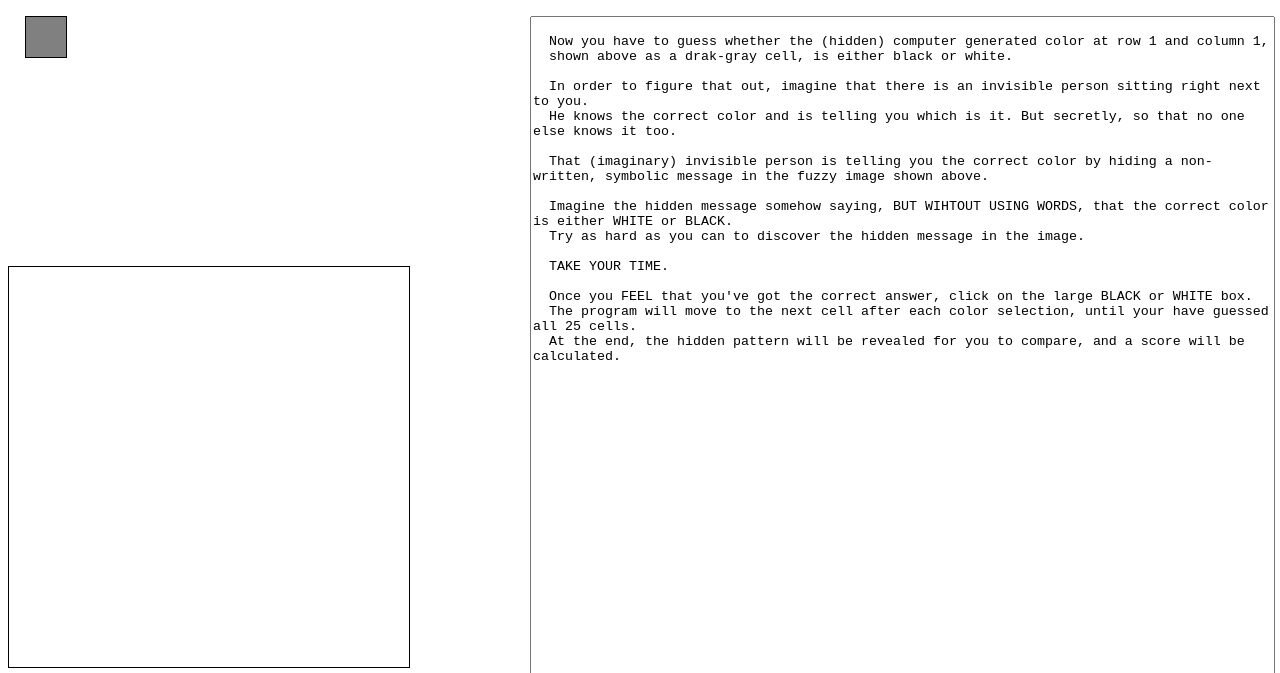
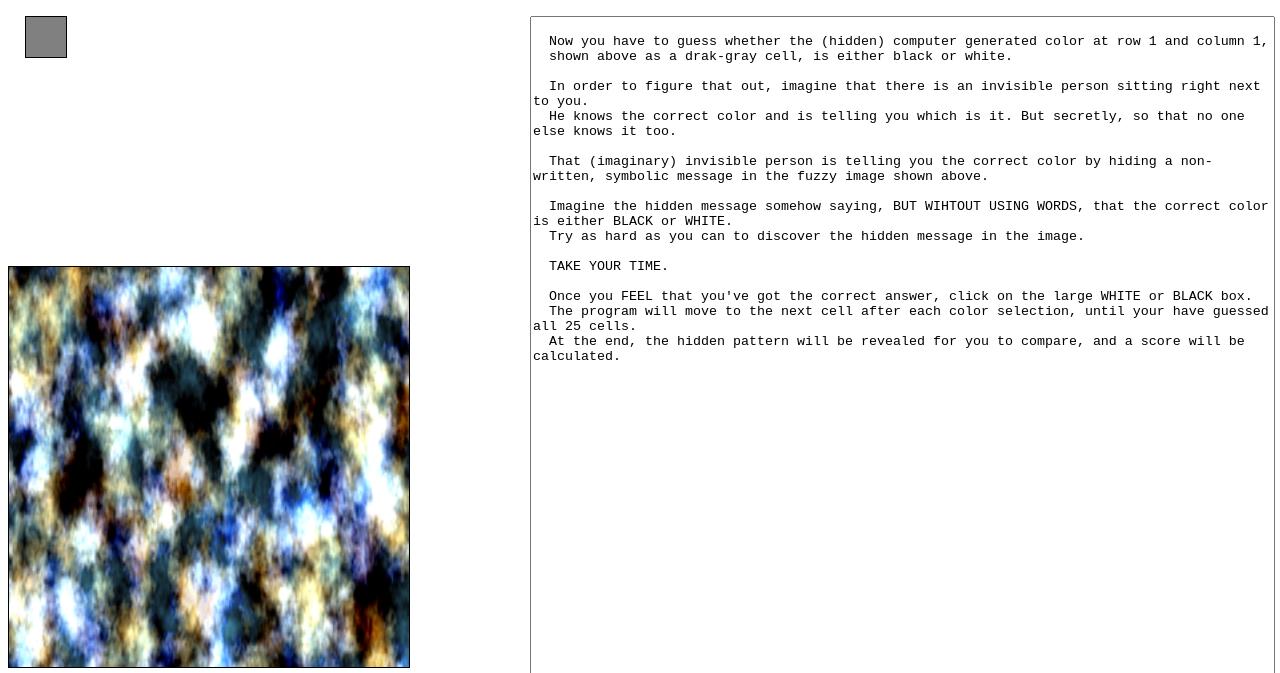
Before and after one commit to fcacciola/SyneidolikOne, a plain HTML site: page index.html in a window 1280 px wide. Both pictures are taken after a click on the button "Start". Shown: the part 104-777 px from the top of the page. Drawn offline with Linux system fonts and the light colour scheme.

Commit message:
Perlin noise added

```diff
--- a/index.html
+++ b/index.html
@@ -120,8 +120,8 @@
 
 <textarea class="bar" id="info"></textarea>
 
+<script src="perlin.js"></script>
 <script src="index.js"></script>
-<script src="perlin.js"></script>
 
 </body>
 
--- a/index.js
+++ b/index.js
@@ -19,7 +19,9 @@ class SyneidolikOne
                             "cyan", "cyan" ,"cyan", "cyan" ,"cyan",
                           ] ,
                         }
-}
+
+    this.perlin = new MyPerlin();
+  }
 
   resetInfo()
   {
@@ -272,6 +274,8 @@ class SyneidolikOne
 
   setup_hint_image()
   {
+
+    this.perlin.drawFrame()
     // const canvas = document.getElementById('perlin_box');
     // const ctx = canvas.getContext('2d');
 
--- a/perlin.js
+++ b/perlin.js
@@ -224,31 +224,35 @@ class MyPerlin {
     this.blue = Array(this.ncol).fill(1)
 		this.scale = 0.8 // between preview and analysis canvas
 
-		this.parameters['luminosity'] = Array(this.ncolmax).fill([1.3,0.9,0.5,0.3,0.2,0.1,0.1,0.1,0.35,0.35])
-		this.parameters['contrast'] = Array(this.ncolmax).fill([3.2,3.2,3.2,3.2,3.2,3.2,3.2,2.2,0.35,0.35])
-		this.parameters['threshold'] = Array(this.ncolmax).fill([0.9,0.9,0.9,0.9,0.9,0.9,0.9,0.9,0.9,0.35])
+		this.parameters['luminosity'] = Array(this.ncol).fill([1.3,0.9,0.5,0.3,0.2,0.1,0.1,0.1,0.35,0.35])
+		this.parameters['contrast'] = Array(this.ncol).fill([3.2,3.2,3.2,3.2,3.2,3.2,3.2,2.2,0.35,0.35])
+		this.parameters['threshold'] = Array(this.ncol).fill([0.9,0.9,0.9,0.9,0.9,0.9,0.9,0.9,0.9,0.35])
 		this.red = [0.6,0.9,0.2,0.8,0.5,0.2,0.8,0.5,0.2,0.8,0.5,0.2]
 		this.green = [0.7,0.8,0.4,0.8,0.5,0.2,0.8,0.5,0.2,0.8,0.5,0.2]
 		this.blue = [1,0.5,0.5,0.8,0.5,0.2,0.8,0.5,0.2,0.8,0.5,0.2]
 		this.octave = [6,6,5,3,3,3,3,3,3,3,3]
     this.Keith_parameters = "3;3140;6,6,6,3,3,3,3,3,3,3,3;1.5,1.5,1.5,1,1,1;0,0,0,0,0,0;.6,.9,0.2,0.8,0.5,0.2,0.8,0.5,0.2,0.8,0.5,0.2;0.7,.8,0.4,0.8,0.5,0.2,0.8,0.5,0.2,0.8,0.5,0.2;1,.5,0.5,0.8,0.5,0.2,0.8,0.5,0.2,0.8,0.5,0.2;1.3,0.9,0.5,0.3,0.2,0.1,0.1,0.1,0.35,0.35;1.3,0.9,0.5,0.3,0.2,0.1,0.1,0.1,0.35,0.35;1.3,0.9,0.5,0.3,0.2,0.1,0.1,0.1,0.35,0.35;2.9,2.9,2.9,2.9,2.9,2.9,3.2,2.2,0.35,0.35;2.9,2.9,2.9,2.9,2.9,2.9,3.2,2.2,0.35,0.35;2.9,2.9,2.9,2.9,2.9,2.9,3.2,2.2,0.35,0.35;0.9,0.9,0.9,0.9,0.9,0.9,0.9,0.9,0.9,0.35;0.9,0.9,0.9,0.9,0.9,0.9,0.9,0.9,0.9,0.35;0.9,0.9,0.9,0.9,0.9,0.9,0.9,0.9,0.9,0.35"
 	}
+
+	contrast_fun(val,contr,thr,a,b) {
+		var ex = Math.exp((thr-val)/contr)
+		return a*(1/(1+ex) -1/2)+b
 	}
 
-function drawFrame()
+    drawFrame()
     {
         const grid = []
         var perlus = []
         var canvas = document.getElementById("perlin_cva")
         const context = canvas.getContext("2d");
-	const imageData = context.createImageData(perlin.width, perlin.height);
-	for (let col=0; col<perlin.ncol; ++col) {
+        const imageData = context.createImageData(this.width, this.height);
+        for (let col=0; col<this.ncol; ++col) {
             var shift = 0
-		grid.push(new Grid(perlin.width,perlin.height))
+            grid.push(new Grid(this.width,this.height))
             grid[col].fill(0);
-		for(let i = 0; i < perlin.octave[col]; ++i){
-			var contr = Math.pow(10,3-perlin.parameters['contrast'][col][i])
-			var thr = perlin.parameters['threshold'][col][i]
+            for(let i = 0; i < this.octave[col]; ++i){
+                var contr = Math.pow(10,3-this.parameters['contrast'][col][i])
+                var thr = this.parameters['threshold'][col][i]
                 var ex1 = Math.exp(thr/contr)
                 var ex2 = Math.exp((thr-1)/contr)
                 var a = 1/(1/(1+ex2)-1/(1+ex1))
@@ -256,33 +260,34 @@ function drawFrame()
 
 
                 const factor = Math.pow(2,i)
-			var zoom = 0.18 //Math.max(perlin.zoom[col],0.18)
+                var zoom = 0.18 //Math.max(this.zoom[col],0.18)
                 var perluss = new Perlin(20 * factor, 20 * factor,Math.floor(zoom* 200 / factor))
                 for(let y = 0; y < grid[col].height; ++y){
                     for(let x = 0; x < grid[col].width; ++x){
-					var value = perluss.get(x, y) * perlin.parameters['luminosity'][col][i]
-					if (true || perlin.params_changed) {
-						if (value < perlin.mins[col,i]) { perlin.mins[col,i] = value }
-						if (value > perlin.maxs[col,i]) { perlin.maxs[col,i] = value }
+                        var value = perluss.get(x, y) * this.parameters['luminosity'][col][i]
+                        if (true || this.params_changed) {
+                            if (value < this.mins[col,i]) { this.mins[col,i] = value }
+                            if (value > this.maxs[col,i]) { this.maxs[col,i] = value }
                         }
-					var val = (value-perlin.mins[col,i])/(perlin.maxs[col,i]-perlin.mins[col,i]+0.001)
-					var vall = (perlin.maxs[col,i]-perlin.mins[col,i])*perlin.contrast_fun(val,contr,thr,a,b)+perlin.mins[col,i]
+                        var val = (value-this.mins[col,i])/(this.maxs[col,i]-this.mins[col,i]+0.001)
+                        var vall = (this.maxs[col,i]-this.mins[col,i])*this.contrast_fun(val,contr,thr,a,b)+this.mins[col,i]
                         grid[col].values[grid[col].indexOf(x, y)] += -vall*255
                     }
                 }
             }
         }
-	for (let col=0; col<perlin.ncol; ++col) {
+        for (let col=0; col<this.ncol; ++col) {
             for(let y = 0; y < grid[0].height; ++y){
                 for(let x = 0; x < grid[0].width; ++x){
                     let val = grid[col].get(x, y)
                     let n = grid[0].indexOf(x, y) * 4;
-				imageData.data[n++] += perlin.red[col] *val + shift
-				imageData.data[n++] += perlin.green[col] *val + shift
-				imageData.data[n++] += perlin.blue[col] *val + shift
+                    imageData.data[n++] += this.red[col] *val + shift
+                    imageData.data[n++] += this.green[col] *val + shift
+                    imageData.data[n++] += this.blue[col] *val + shift
                     imageData.data[n] += 255 + shift
                 }
             }
         }
         context.putImageData(imageData, 0, 0);
     }
+}
```
Lines whose indentation alone changed are shown as unchanged.
